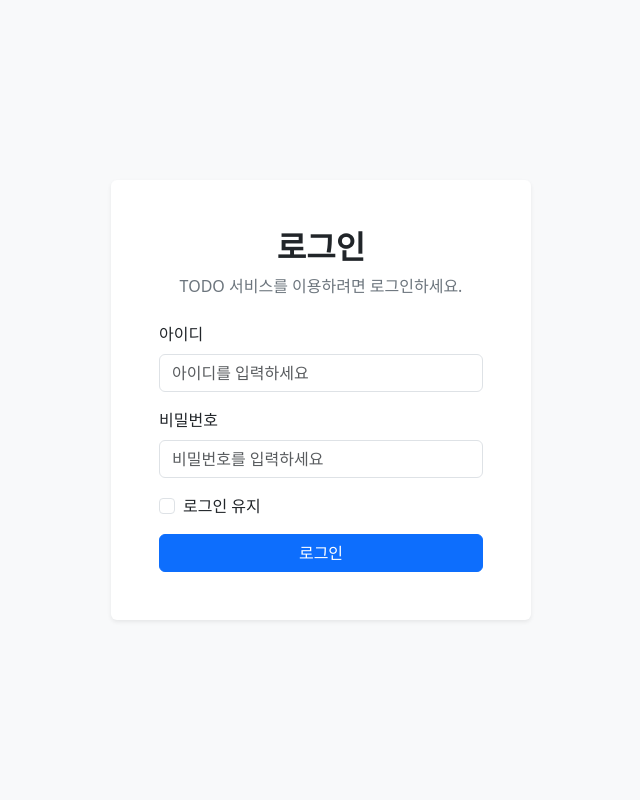
After one commit to ismoon/ojc-java-spring, a Spring Boot app: page /login in a window 1280 px wide. The commit adds this page. Shown: the whole page, without its empty margins (319-959 px from the left). Run offline with Spring Boot 4, Linux system fonts and the light colour scheme; some of the project's set-up classes (security, data sources, template engines, error pages and the like) are left out, and stand-ins take their place.

Commit message:
20261122_실습 코드 수정

```diff
--- /dev/null
+++ b/MiniProject/src/main/java/com/oraclejava/mini/auth/controller/AuthController.java
@@ -0,0 +1,17 @@
+package com.oraclejava.mini.auth.controller;
+
+import org.springframework.stereotype.Controller;
+import org.springframework.web.bind.annotation.GetMapping;
+import org.springframework.web.servlet.ModelAndView;
+
+@Controller
+public class AuthController {
+
+    @GetMapping("/login")
+    public ModelAndView login(ModelAndView modelAndView) {
+
+        modelAndView.setViewName("auth/login");
+
+        return modelAndView;
+    }
+}
--- /dev/null
+++ b/MiniProject/src/main/resources/templates/auth/login.html
@@ -0,0 +1,74 @@
+
+<!DOCTYPE html>
+<html lang="ko" xmlns:th="http://www.thymeleaf.org">
+<head>
+    <meta charset="UTF-8">
+    <meta name="viewport" content="width=device-width, initial-scale=1.0">
+    <title>로그인 페이지</title>
+    <link href="https://cdn.jsdelivr.net/npm/bootstrap@5.3.8/dist/css/bootstrap.min.css" rel="stylesheet">
+</head>
+<body class="bg-light">
+
+<div class="container min-vh-100 d-flex justify-content-center align-items-center">
+    <div class="card shadow-sm border-0 w-100" style="max-width: 420px;">
+        <div class="card-body p-4 p-md-5">
+
+            <!-- 제목 -->
+            <h2 class="fw-bold text-center mb-2">로그인</h2>
+            <p class="text-secondary text-center mb-4">
+                TODO 서비스를 이용하려면 로그인하세요.
+            </p>
+
+            <!-- 로그인 폼 -->
+            <form th:action="@{/login}" method="post">
+
+                <!-- 아이디 -->
+                <div class="mb-3">
+                    <label for="username" class="form-label">아이디</label>
+                    <input type="text"
+                           id="username"
+                           name="username"
+                           class="form-control"
+                           placeholder="아이디를 입력하세요"
+                           required>
+                </div>
+
+                <!-- 비밀번호 -->
+                <div class="mb-3">
+                    <label for="password" class="form-label">비밀번호</label>
+                    <input type="password"
+                           id="password"
+                           name="password"
+                           class="form-control"
+                           placeholder="비밀번호를 입력하세요"
+                           required>
+                </div>
+
+                <!-- 로그인 유지 -->
+                <div class="form-check mb-3">
+                    <input type="checkbox"
+                           id="remember-me"
+                           name="remember-me"
+                           class="form-check-input">
+                    <label for="remember-me" class="form-check-label">
+                        로그인 유지
+                    </label>
+                </div>
+
+                <!-- 로그인 실패 메시지 -->
+                <div th:if="${param.error}" class="alert alert-danger" role="alert">
+                    <span th:text="${param.error}"></span>
+                </div>
+
+                <!-- 로그인 버튼 -->
+                <button type="submit" class="btn btn-primary w-100">
+                    로그인
+                </button>
+            </form>
+        </div>
+    </div>
+</div>
+
+<script src="https://cdn.jsdelivr.net/npm/bootstrap@5.3.8/dist/js/bootstrap.bundle.min.js"></script>
+</body>
+</html>
```
Also changed, not shown: MiniProject/src/main/java/com/oraclejava/mini/config/SecurityConfig.java (+22 -2 lines), MiniProject/src/main/resources/templates/todos/list.html (+13 -4 lines).
